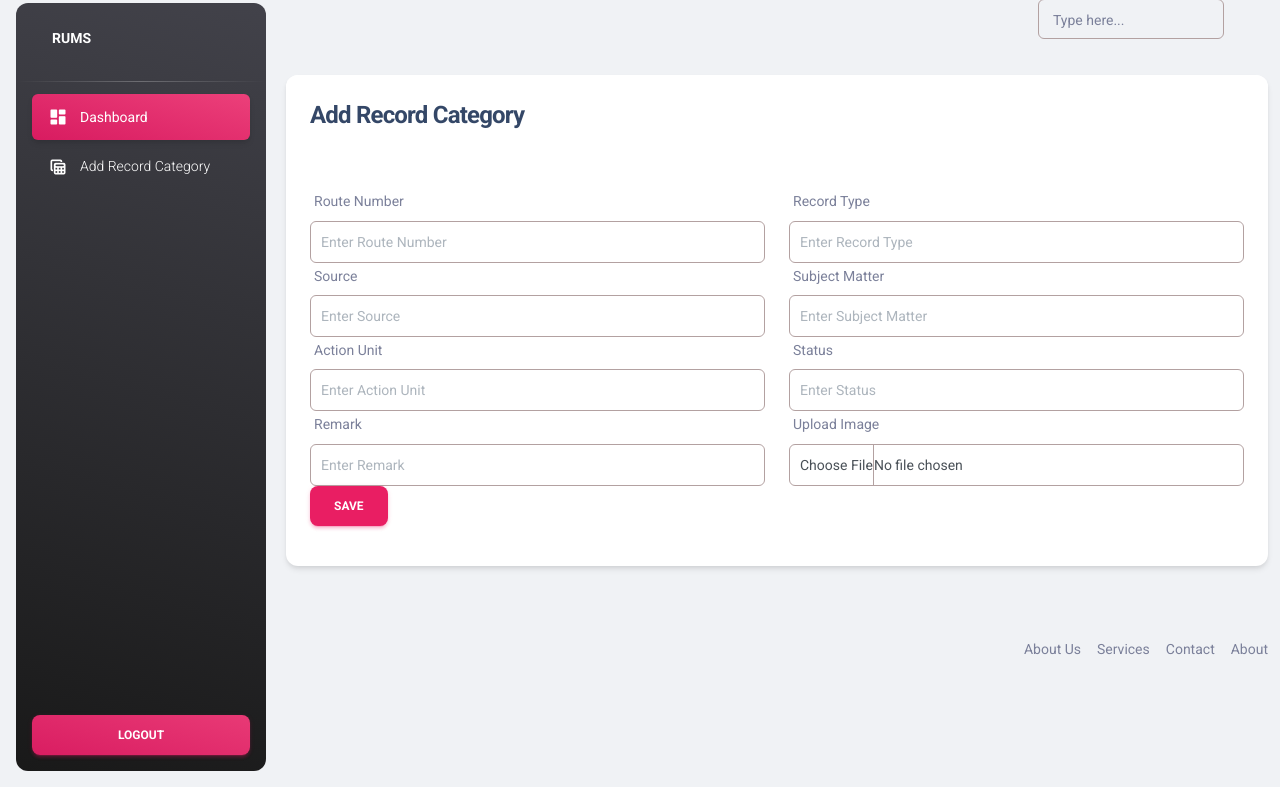
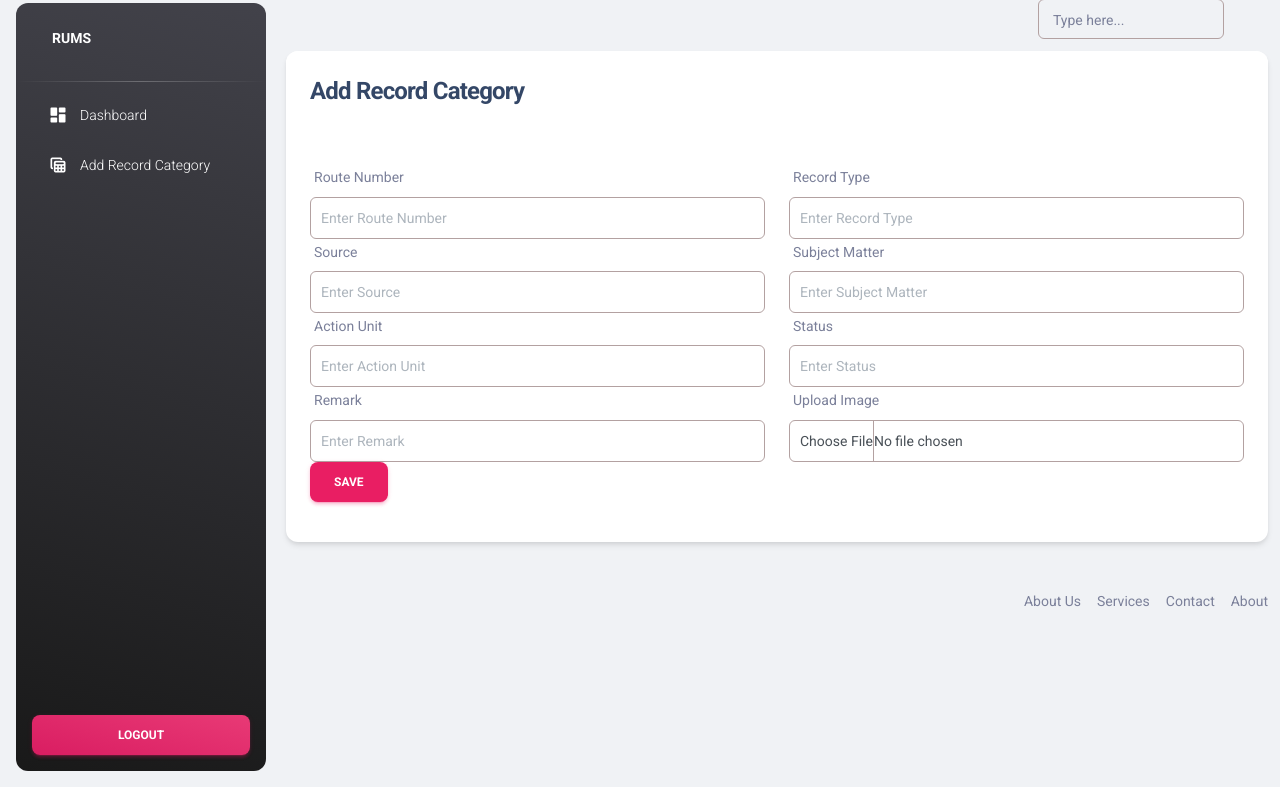
Before and after one commit to vic-reporte/RECORD-MNGT-SYSTEM, a PHP site: page /admin/record-category.php in a window 1280 px wide. Shown: the part 13-800 px from the top of the page. Run offline with PHP 8.4, Linux system fonts and the light colour scheme; the visitor is signed in with stand-in values (Sample User, id 1); some libraries are stand-ins or nearby versions.

Commit message:
Update the modified sidebar.php

```diff
--- a/admin/includes/sidebar.php
+++ b/admin/includes/sidebar.php
@@ -9,7 +9,7 @@
     <div class="collapse navbar-collapse  w-auto  max-height-vh-100" id="sidenav-collapse-main">
       <ul class="navbar-nav">
         <li class="nav-item">
-          <a class="nav-link text-white active bg-gradient-primary" href="record-category.php">
+          <a class="nav-link text-white " href="record-category.php">
             <div class="text-white text-center me-2 d-flex align-items-center justify-content-center">
               <i class="material-icons opacity-10">dashboard</i>
             </div>
@@ -17,7 +17,7 @@
           </a>
         </li>
         <li class="nav-item">
-          <a class="nav-link text-white " href="../pages/tables.html">
+          <a class="nav-link text-white " href="record-category.php">
             <div class="text-white text-center me-2 d-flex align-items-center justify-content-center">
               <i class="material-icons opacity-10">table_view</i>
             </div>
--- a/admin/record-category.php
+++ b/admin/record-category.php
@@ -4,7 +4,7 @@ include('includes/header.php');
 include('../middleware/adminMiddleware.php');
 ?>
 
-<div class="container-fluid py-4">
+<div class="container">
     <div class="row">
         <div class="col-md-12">
             <div class="card">
```
